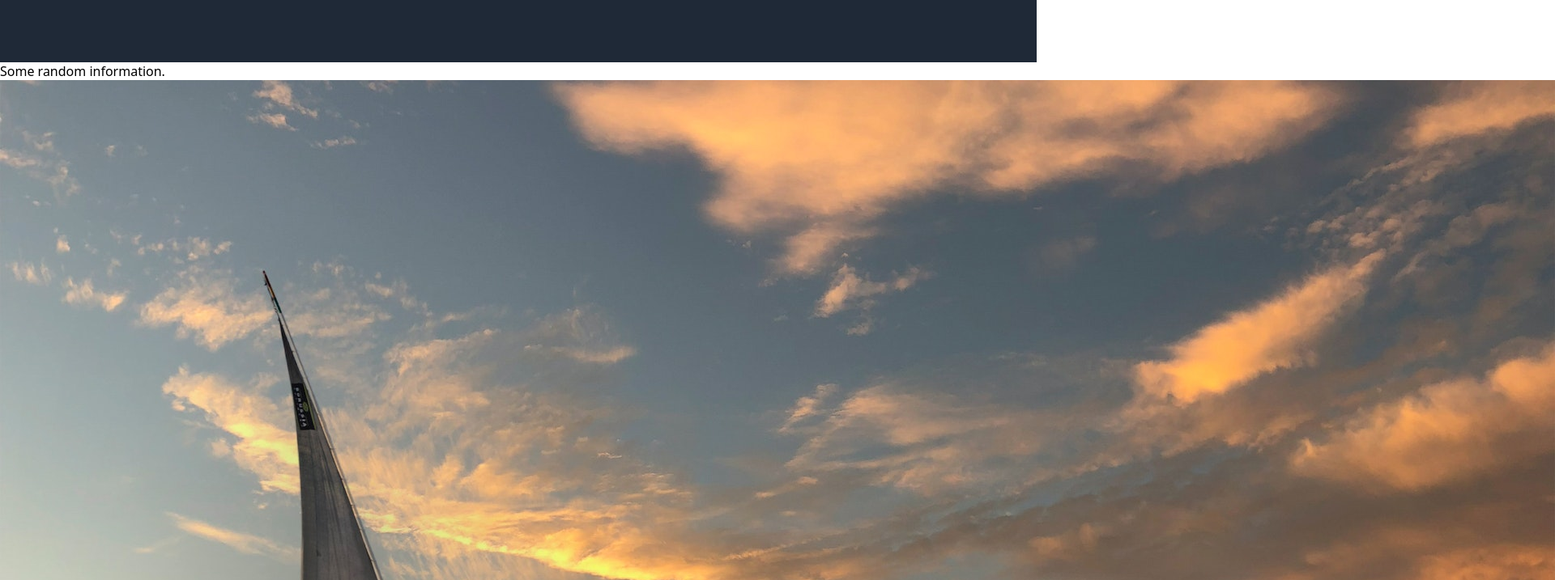
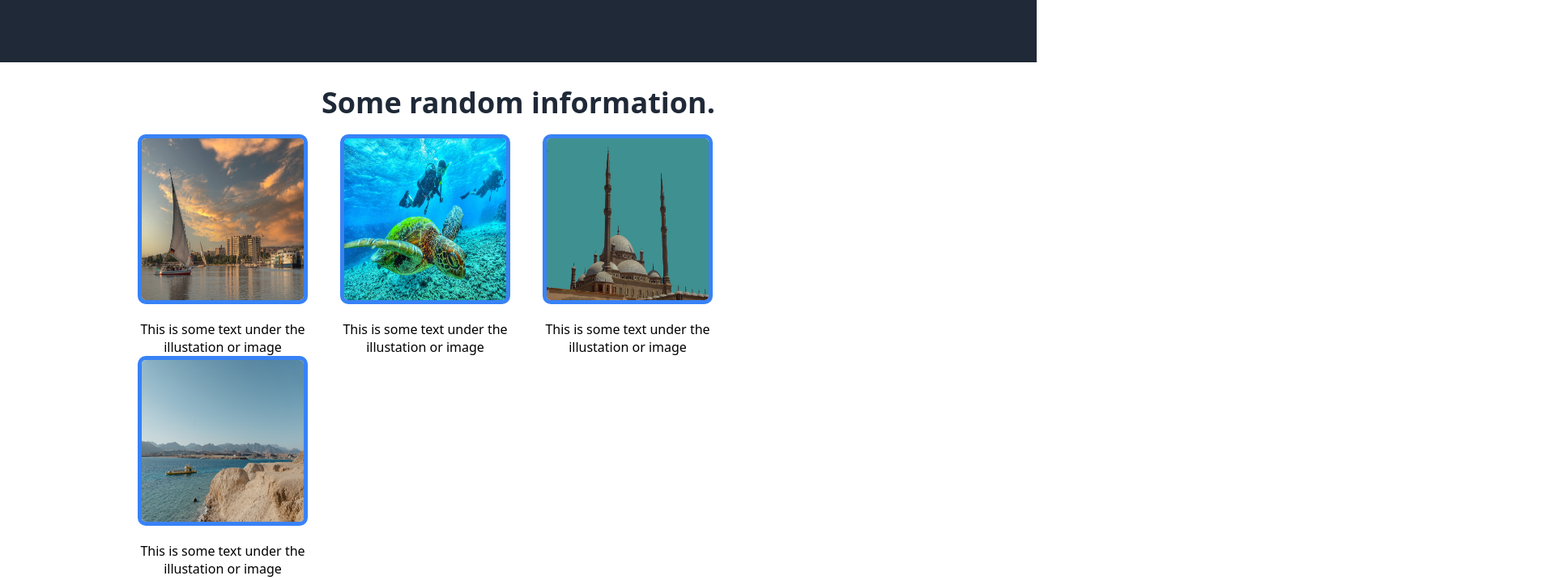
Before and after one commit to MohamedEmary/02-landing-page, a plain HTML site: page index.html in a window 1280 px wide. Shown: the part 456-1173 px from the top of the page at 81% size, 1920 px wide, since content can reach past the window. Drawn offline with Linux system fonts and the light colour scheme.

Commit message:
feat: add images section styling in style.css

```diff
--- a/style/style.css
+++ b/style/style.css
@@ -7,7 +7,6 @@ body{
 }
 
 .header-section,.info-section{
-	color: white; /* not the right color */
 	display: flex;
 	margin: 0;
 	background-color: #1f2937;
@@ -89,3 +88,36 @@ button{
 button a{
   color: white;
 }
+
+.images-section{
+	display: flex;
+	flex-direction: column;
+	justify-content: center;
+	align-items: center;
+  padding: 25px 150px;
+  text-align: center;
+}
+
+.images-section-title{
+  color: #1f2937;
+  font-size: 36px;
+  font-weight: bolder;
+}
+
+.images{
+  padding-top: 15px;
+	display: flex;
+  flex-wrap: wrap;
+}
+
+.images img{
+  border: 5px #3882f6 solid;
+  border-radius: 10px;
+  width: 200px;
+  height: 200px;
+  margin-bottom: 15px;
+}
+
+.img-text{
+  width: 250px;
+}
```
